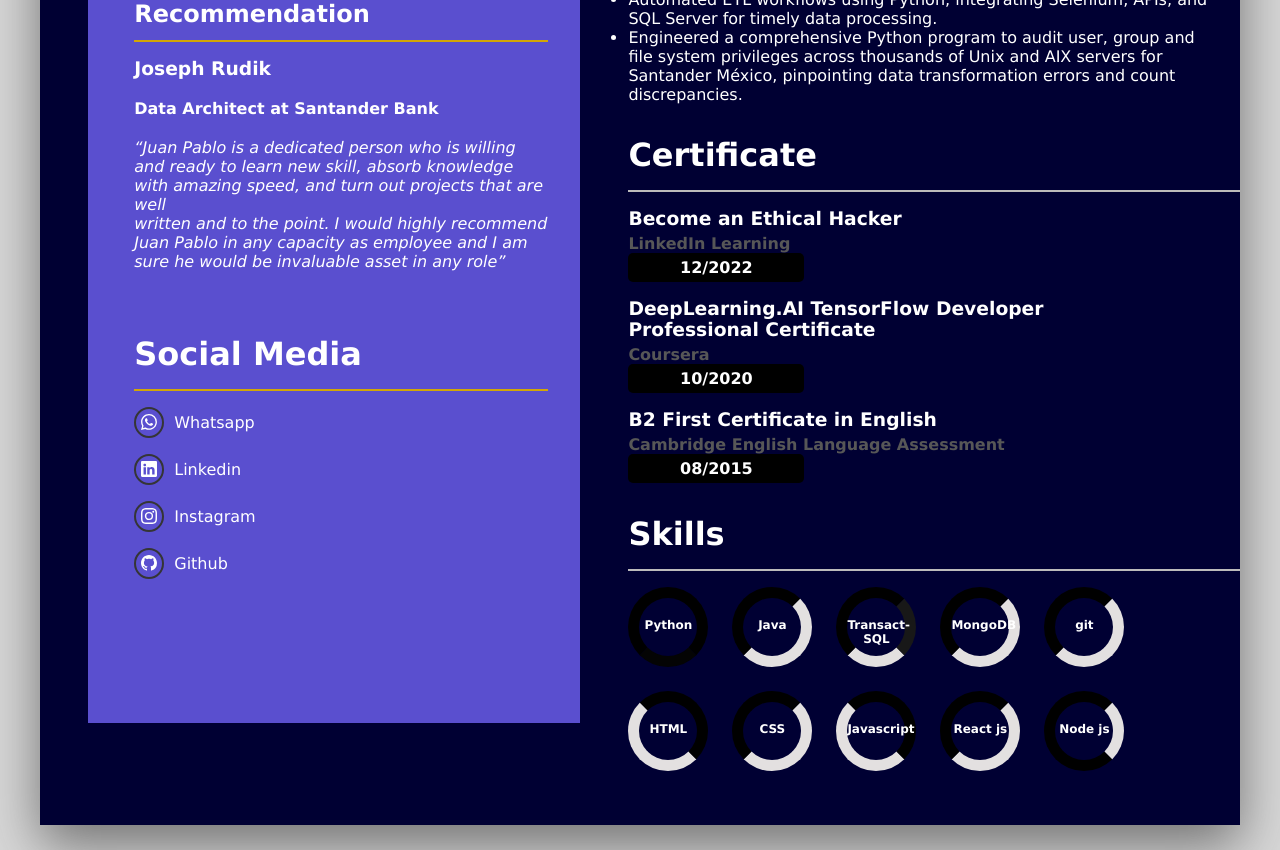
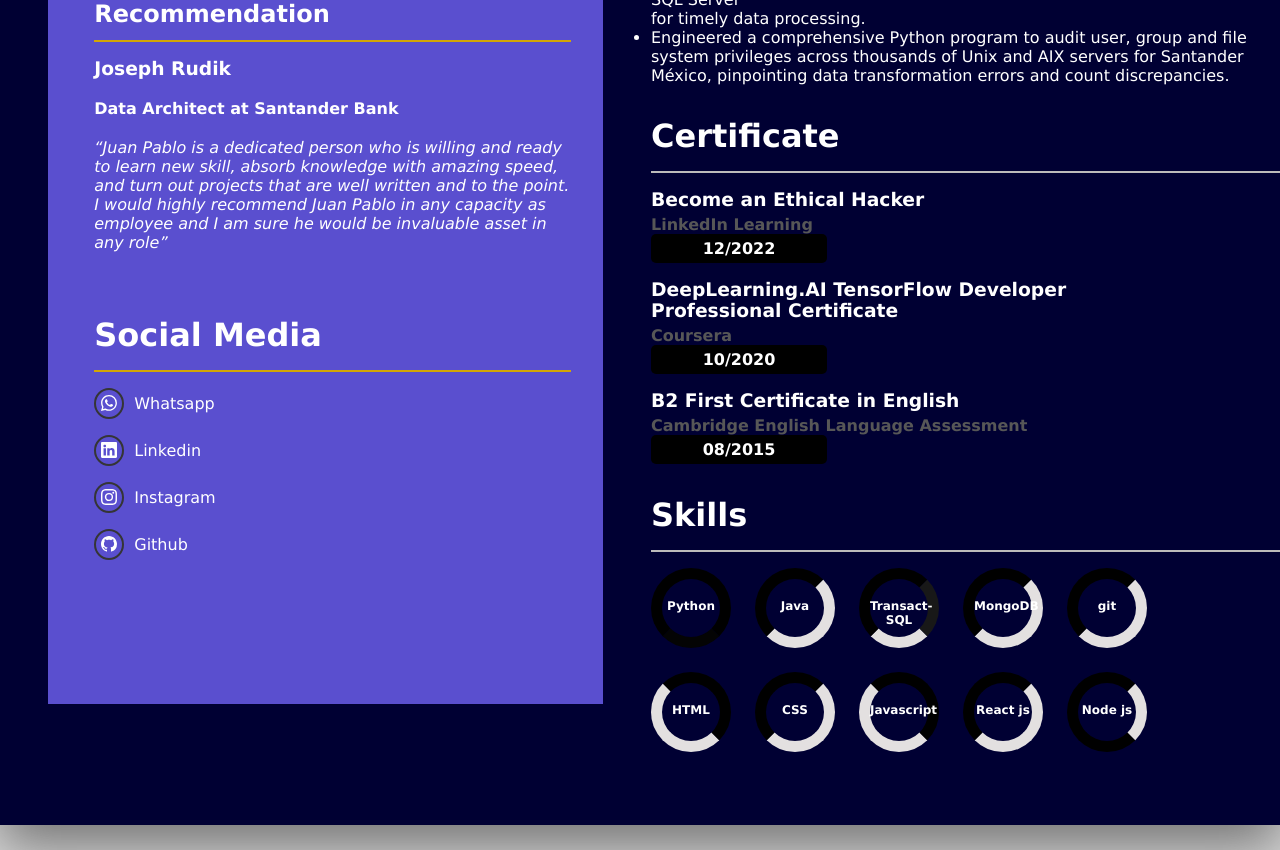
Before and after one commit to jpag2409/practice-resume, a React (Create React App) app: page / in a window 1280 px wide. Shown: the part 800-1650 px from the top of the page. Built offline with nearby package versions, Linux system fonts and the light colour scheme.

Commit message:
adjusted parent panel and line breaks

```diff
--- a/src/component/index.css
+++ b/src/component/index.css
@@ -18,7 +18,6 @@
 } */
 
 .parent {
-    width: 1200px;
     height: 1600px;
     background-color: #000033    ;
     box-shadow: 0 20px 50px rgb(114, 114, 114);
@@ -97,7 +96,7 @@
     margin-bottom: .4em;
     line-height: 40px;
     padding-bottom: 5px;
-
+    overflow-wrap: break-word;
 }
 
 .about .about_info>h1>span:nth-child(1) {
@@ -205,7 +204,7 @@
 
 .left .recommendation>div>em {
     margin-bottom: 20px;
-    width: 500px;
+    max-width: 1px;
     color: white;
     text-align: center;
 }
--- a/src/component/leftContent.js
+++ b/src/component/leftContent.js
@@ -27,10 +27,10 @@
                         <h3>Joseph Rudik</h3>
                         <h4>Data Architect at Santander Bank</h4>
                         <em>“Juan Pablo is a dedicated person
-                            who is willing <br></br> and ready to learn
-                            new skill, absorb knowledge with amazing speed, and turn out
-                            projects that are well <br></br>written and to the point. I would highly
-                            recommend <br></br>Juan Pablo in any capacity as employee and I am sure
+                            who is willing and ready to learn
+                            new skill, absorb knowledge with amazing speed, <br></br>and turn out
+                            projects that are well written and to the point. <br></br>I would highly
+                            recommend Juan Pablo in any capacity as employee and I am sure
                             he would be invaluable asset in any role”
                         </em>
                     </div>
--- a/src/component/rightContent.js
+++ b/src/component/rightContent.js
@@ -15,7 +15,7 @@
                     <ul>
                         <li>Led a key project for Santander US, optimizing asset management tools.</li>
                         <li>Established robust database security controls and streamlined stored procedures and views.</li>
-                        <li>Automated ETL workflows using Python, integrating Selenium, APIs, and SQL Server for timely data
+                        <li>Automated ETL workflows using Python, integrating Selenium, APIs, and SQL Server <br></br>for timely data
                             processing.</li>
                         <li>Engineered a comprehensive Python program to audit user, group and file system privileges across
                             thousands of Unix and AIX servers for Santander México, pinpointing data transformation errors and count
```
